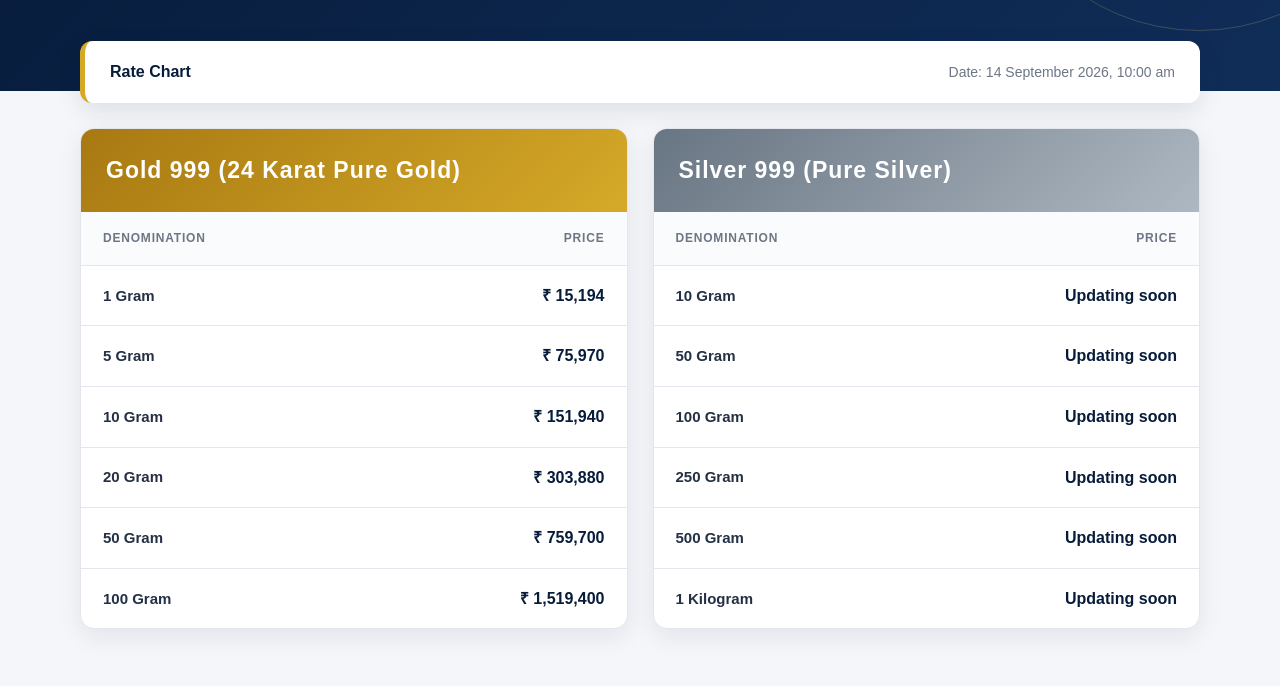
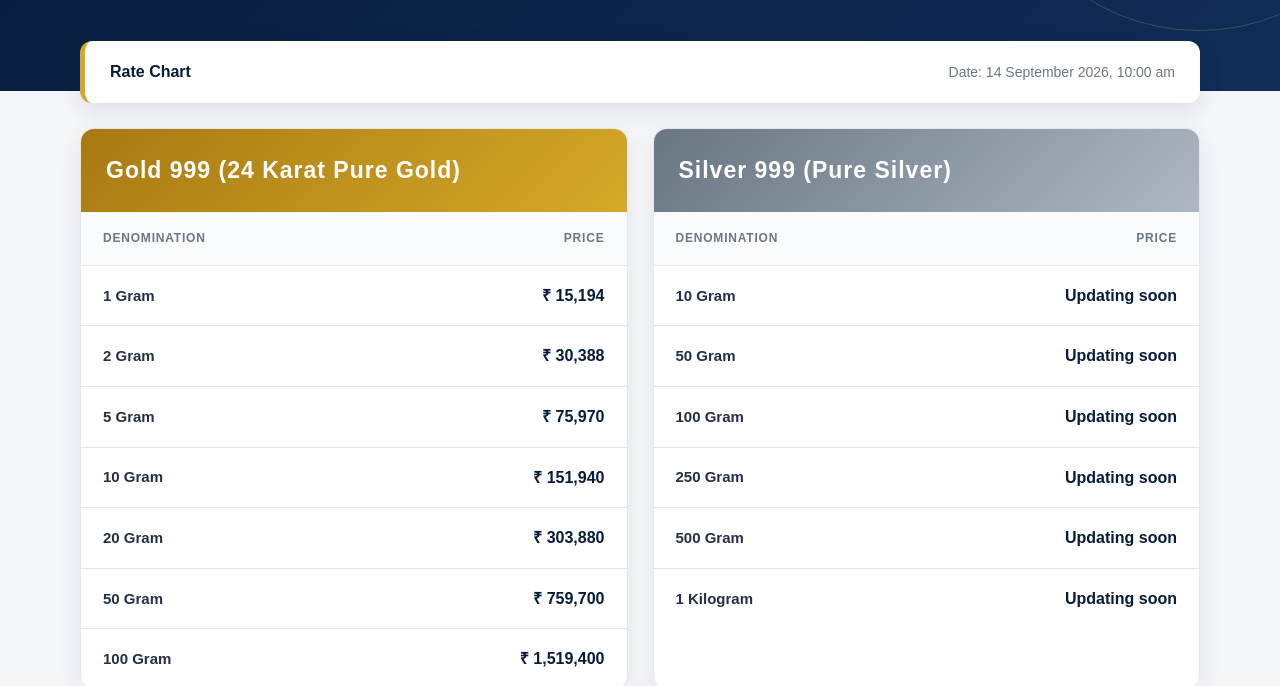
Before and after one commit to itwebdev2026-cloud/Korviana, a plain HTML site: page index.html in a window 1280 px wide. Shown: the part 414-1100 px from the top of the page. Drawn offline with Linux system fonts and the light colour scheme.

Commit message:
Add 2 gram gold denomination

```diff
--- a/index.html
+++ b/index.html
@@ -414,6 +414,10 @@
                     <td>₹ 15,194</td>
                   </tr>
                   <tr>
+                    <td>2 Gram</td>
+                    <td>₹ 30,388</td>
+                  </tr>
+                  <tr>
                     <td>5 Gram</td>
                     <td>₹ 75,970</td>
                   </tr>
```
Also changed, not shown: p.html (+1 -1 lines).
